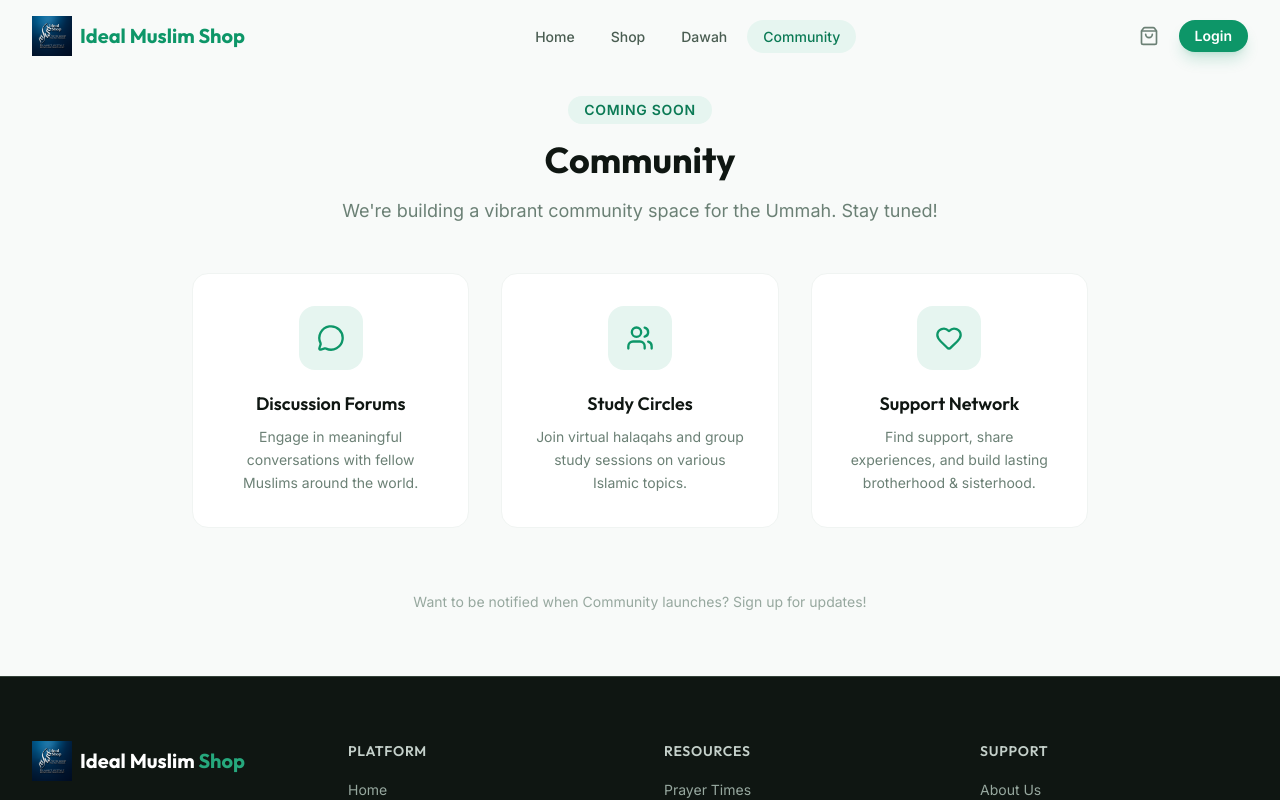
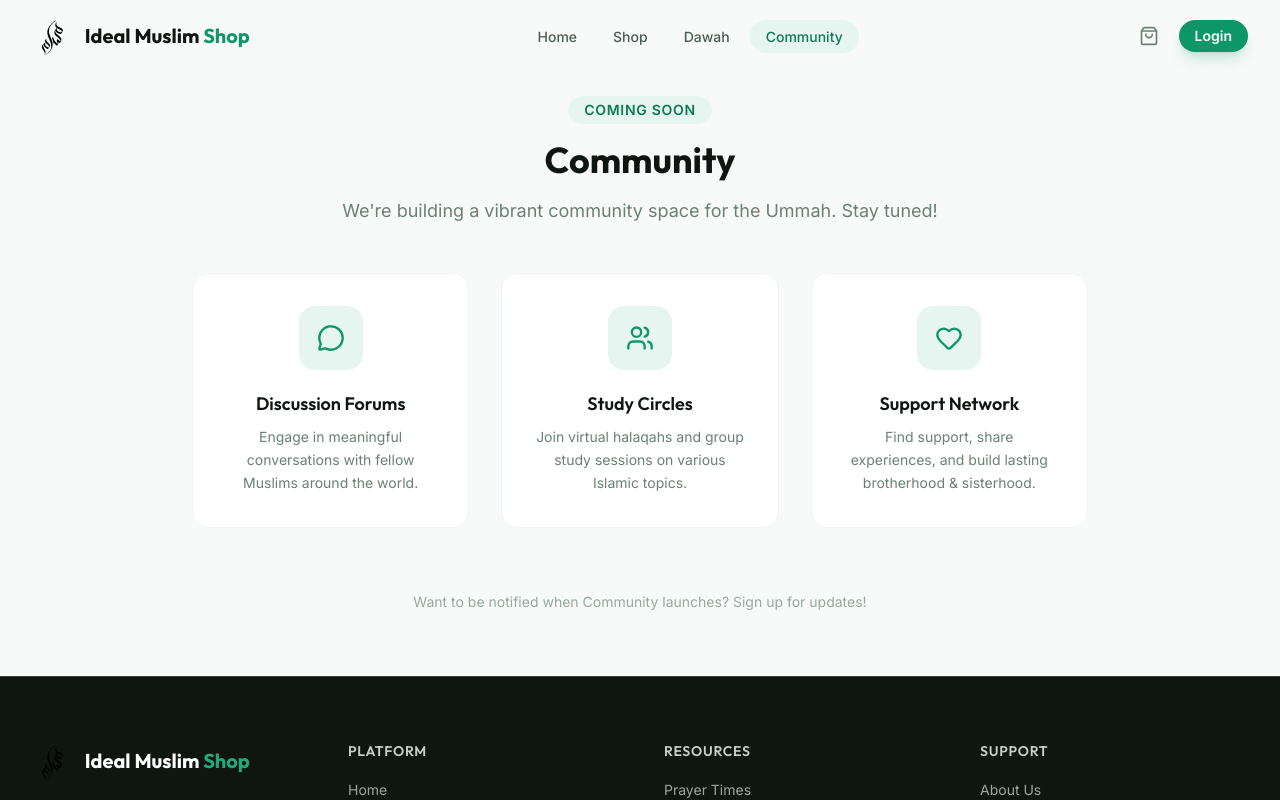
Before and after one commit to Redwan-Ahmed241/Ideal-Muslim-Shop, a React (Vite) app: page /community in a window 1280 px wide. Shown: the top 800 px of the page. Built offline with nearby package versions, Linux system fonts and the light colour scheme.

Commit message:
Refactor code structure for improved readability and maintainability

```diff
--- a/src/components/layout/Footer.jsx
+++ b/src/components/layout/Footer.jsx
@@ -4,6 +4,7 @@
  */
 import { Link } from 'react-router-dom';
 import { Heart } from 'lucide-react';
+import BrandLogo from '../ui/BrandLogo';
 
 const COLUMNS = [
     {
@@ -42,18 +43,12 @@ export default function Footer() {
                     {/* Brand */}
                     <div>
                         <Link to="/" className="flex items-center gap-2 mb-4">
-                            <img
-                                src="/logo.svg"
-                                alt="Ideal Muslim Shop Logo"
-                                className="h-10 w-auto"
-                                onError={(e) => {
-                                    e.target.onerror = null;
-                                    e.target.src = "/1000263973.png";
-                                }}
+                            <BrandLogo
+                                logoClassName="h-10 w-auto"
+                                textClassName="text-xl font-bold text-white font-[family-name:var(--font-heading)]"
+                                highlightClassName="text-primary-400"
+                                className="flex items-center gap-2"
                             />
-                            <span className="text-xl font-bold text-white font-[family-name:var(--font-heading)]">
-                                Ideal Muslim <span className="text-primary-400">Shop</span>
-                            </span>
                         </Link>
                         <p className="text-sm leading-relaxed text-surface-400">
                             Your gateway to an enriched Islamic lifestyle. Shop, learn, pray, and connect.
--- a/src/components/layout/Navbar.jsx
+++ b/src/components/layout/Navbar.jsx
@@ -11,6 +11,7 @@ import { Menu, X, Moon, ShoppingBag } from 'lucide-react';
 import { useAuth } from '../../context/AuthContext';
 import { useCart } from '../../context/CartContext';
 import Button from '../ui/Button';
+import BrandLogo from '../ui/BrandLogo';
 
 const NAV_LINKS = [
     { label: 'Home', path: '/' },
@@ -45,19 +46,11 @@ export default function Navbar() {
             <nav className="flex items-center justify-between px-6 py-4 mx-auto max-w-7xl lg:px-8">
                 {/* ── Logo ── */}
                 <Link to="/" className="flex items-center gap-2 group">
-                    <img
-                        src="/logo.svg"
-                        alt="Ideal Muslim Shop Logo"
-                        className="h-10 w-auto group-hover:scale-105 transition-transform"
-                        onError={(e) => {
-                            // Fallback if logo.svg fails (maybe they used .png)
-                            e.target.onerror = null;
-                            e.target.src = "/1000263973.png";
-                        }}
+                    <BrandLogo
+                        logoClassName="h-10 w-auto group-hover:scale-105 transition-transform"
+                        textClassName="hidden text-xl font-bold font-[family-name:var(--font-heading)] text-surface-900 sm:block"
+                        className="flex items-center gap-2"
                     />
-                    <span className="hidden text-xl font-bold font-[family-name:var(--font-heading)] text-surface-900 sm:block">
-                        <span className="text-primary-500">Ideal Muslim Shop</span>
-                    </span>
                 </Link>
 
                 {/* ── Desktop Links ── */}
--- /dev/null
+++ b/src/components/ui/BrandLogo.jsx
@@ -0,0 +1,27 @@
+/**
+ * Reusable brand mark + wordmark component.
+ * Use `showText={false}` when only the icon is needed.
+ */
+export default function BrandLogo({
+    showText = true,
+    logoClassName = 'h-10 w-auto',
+    textClassName = 'text-xl font-bold font-[family-name:var(--font-heading)]',
+    highlightClassName = 'text-primary-500',
+    className = 'flex items-center gap-2',
+}) {
+    return (
+        <div className={className}>
+            <img
+                src="/logo-clean.svg"
+                alt="Ideal Muslim Shop Logo"
+                className={logoClassName}
+            />
+
+            {showText && (
+                <span className={textClassName}>
+                    Ideal Muslim <span className={highlightClassName}>Shop</span>
+                </span>
+            )}
+        </div>
+    );
+}
--- a/src/pages/LoginPage.jsx
+++ b/src/pages/LoginPage.jsx
@@ -10,6 +10,7 @@ import { useNavigate } from 'react-router-dom';
 import { LogIn, UserPlus, Eye, EyeOff, Loader2 } from 'lucide-react';
 import { useAuth } from '../context/AuthContext';
 import Button from '../components/ui/Button';
+import BrandLogo from '../components/ui/BrandLogo';
 
 export default function LoginPage() {
     const [isRegister, setIsRegister] = useState(false);
@@ -74,8 +75,12 @@ export default function LoginPage() {
                 {/* Card */}
                 <div className="p-8 bg-white shadow-2xl rounded-3xl md:p-10">
                     <div className="mb-8 text-center">
-                        <div className="grid w-16 h-16 mx-auto mb-4 text-2xl font-bold text-white rounded-2xl bg-gradient-to-br from-primary-500 to-primary-700 place-items-center">
-                            ☪
+                        <div className="w-16 h-16 mx-auto mb-4">
+                            <BrandLogo
+                                showText={false}
+                                logoClassName="w-full h-full object-contain"
+                                className="w-full h-full"
+                            />
                         </div>
                         <h1 className="text-2xl font-bold text-surface-900 font-[family-name:var(--font-heading)]">
                             {isRegister ? 'Create Account' : 'Welcome Back'}
```
Also changed, not shown: public/logo-clean.svg (added), public/logo.svg.
